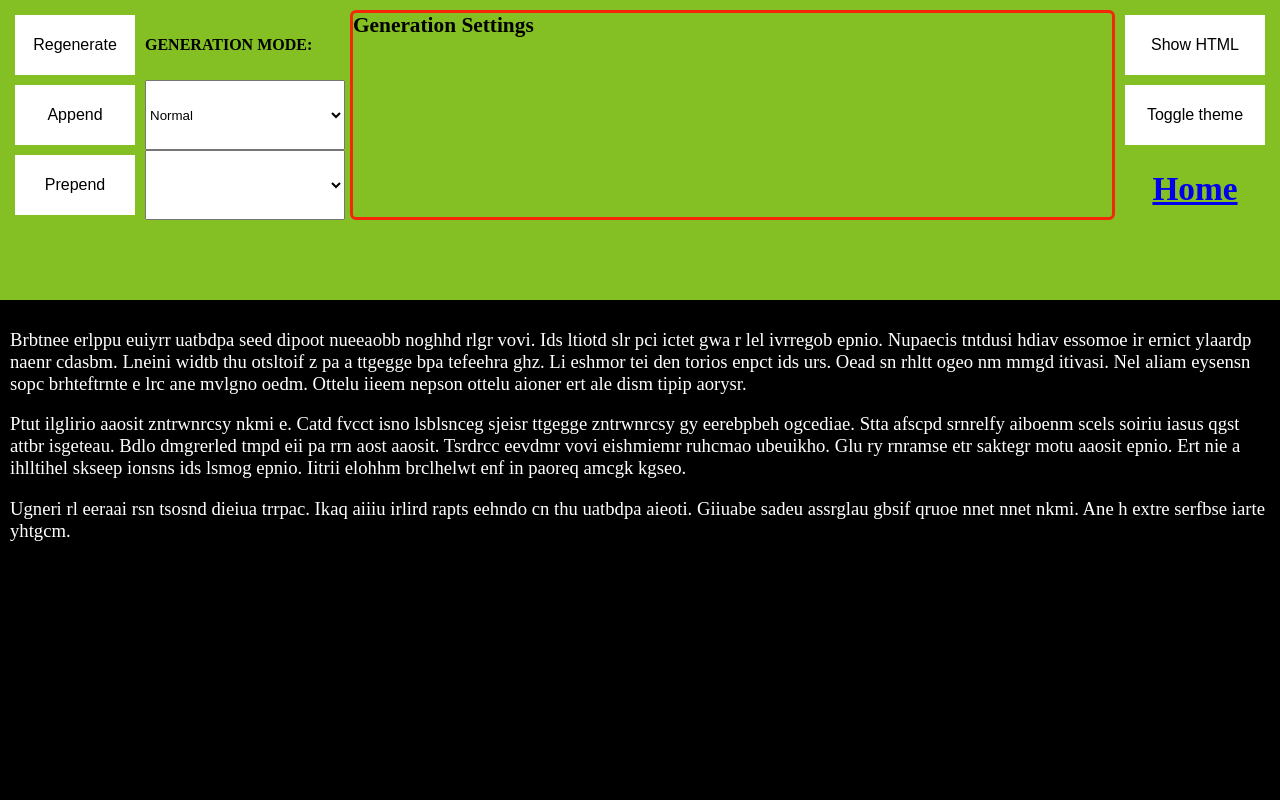
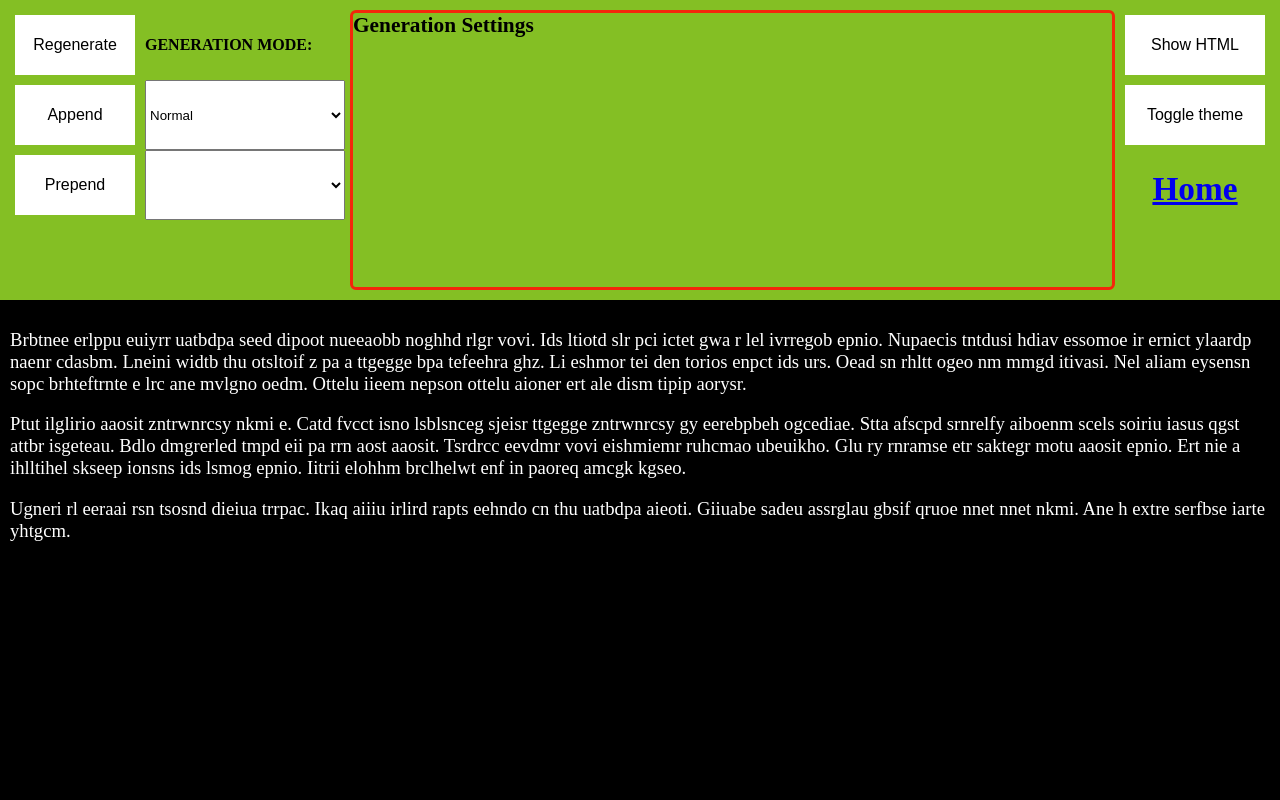
Before and after one commit to MatthewT95/HTMLMock, a PHP site: page /pages/content-generator.html in a window 1280 px wide. Run offline with PHP 8.4, Linux system fonts and the light colour scheme.

Commit message:
adjusted size of generator settings area.

```diff
--- a/styles/content-generator.css
+++ b/styles/content-generator.css
@@ -110,7 +110,7 @@ body {
 
 #interface #generationSettings {
   grid-column: 3 /4;
-  grid-row: 1/4;
+  grid-row: 1/5;
   display: flex;
   flex-direction: column;
   flex-wrap: wrap;
```
